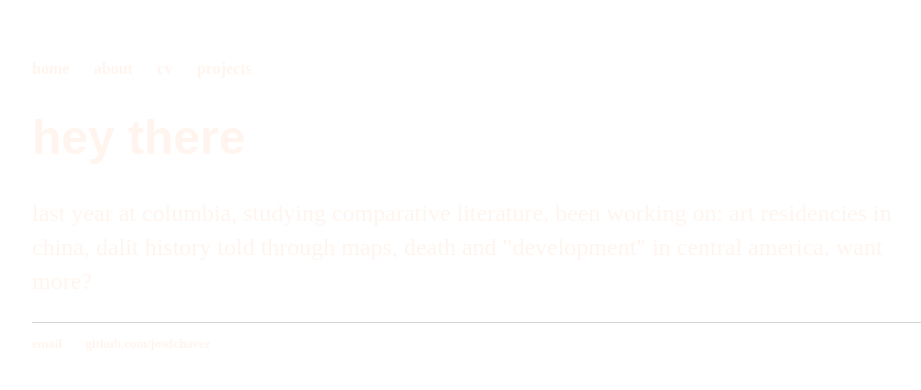
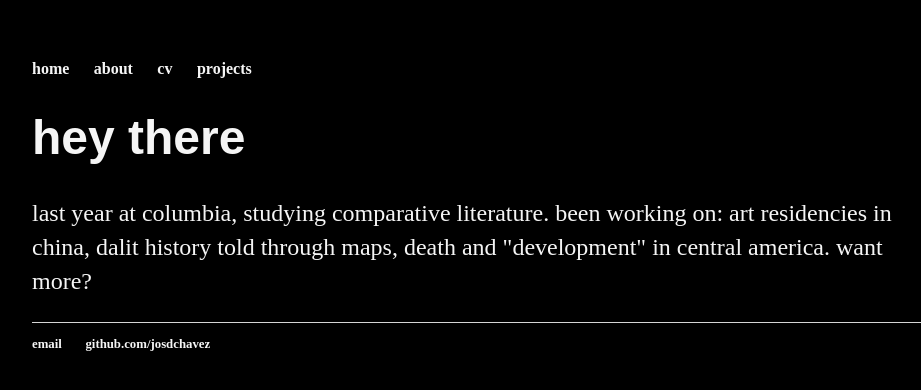
Before and after one commit to josdchavez/josdchavez.github.io, a Jekyll site: the page built from index.html, in a window 1280 px wide. Shown: the top 390 px of the page, without its empty margins (160-1081 px from the left). Built offline with Jekyll 4.4.1, drawn with Linux system fonts in a browser that asks for light colours.

Commit message:
Update main.css

```diff
--- a/css/main.css
+++ b/css/main.css
@@ -46,7 +46,7 @@ ul.posts li {
 
 * {
 
-    color: seashell;
-    background-color: night;
+    color: whitesmoke;
+    background-color: black;
     font-family: "Bookman Old Style";
 }
```
